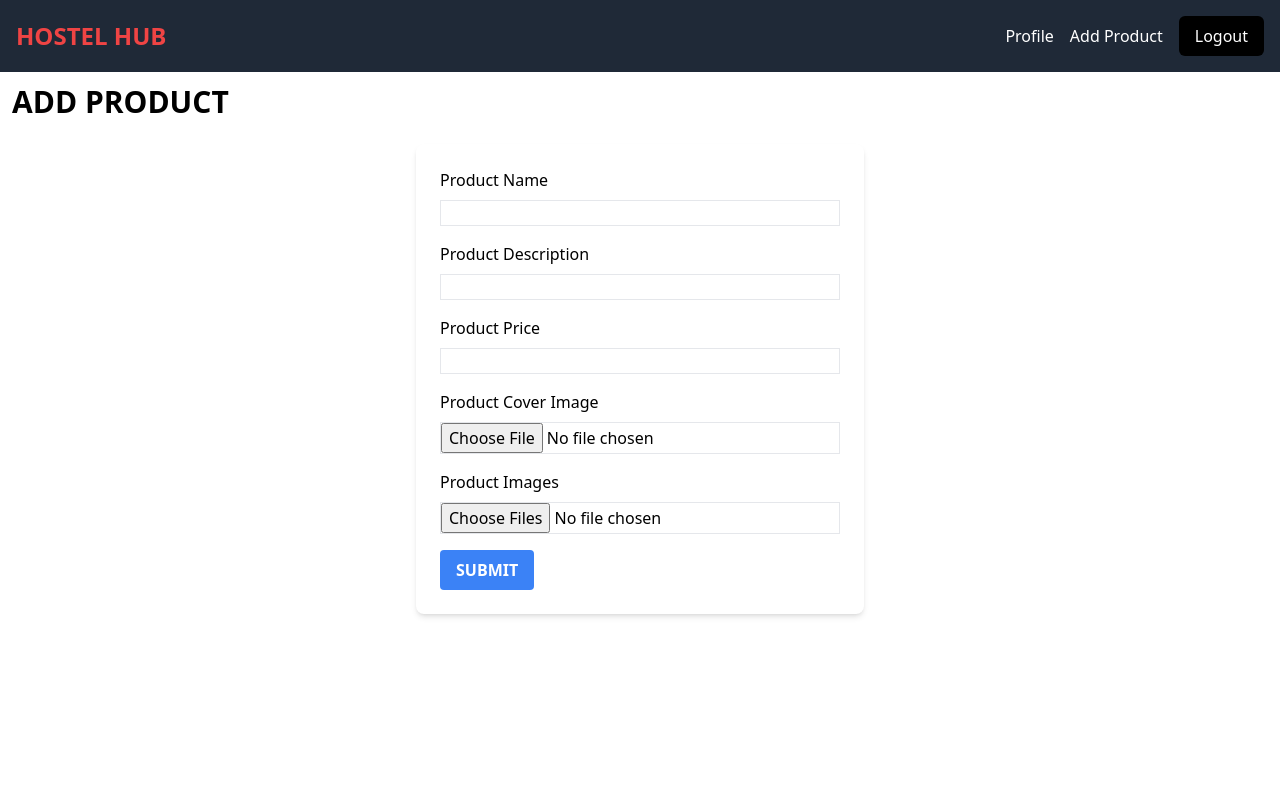
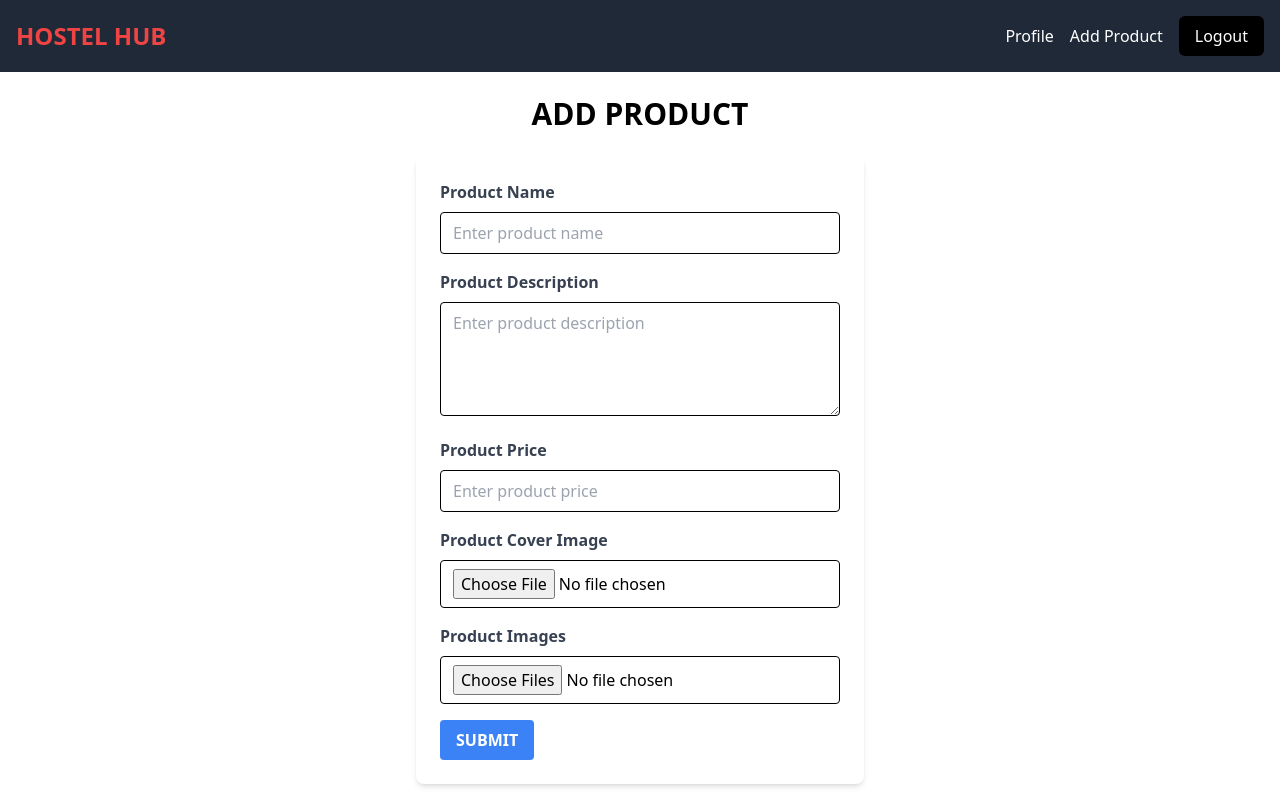
Before and after one commit to abhi9472/Hostel-Hub, a React (Vite) app: page /addproduct in a window 1280 px wide. Built offline with nearby package versions, Linux system fonts and the light colour scheme; sample sign-in values are in the browser's storage.

Commit message:
remove added

```diff
--- a/src/components/Navbar.jsx
+++ b/src/components/Navbar.jsx
@@ -40,18 +40,16 @@ export function NavBar(props) {
   const user = localStorage.getItem('user');
 
   return (
-    <div>
     <header className="bg-gray-800 p-4">
       <div className="container mx-auto flex justify-between items-center">
-      <a href="/" className="text-red-500 text-2xl font-bold">HOSTEL HUB</a>
+        <a href="/" className="text-red-500 text-2xl font-bold">HOSTEL HUB</a>
         <nav>
           <ul className="flex space-x-4 items-center">
-            {/* <li><a href="/" className="text-white hover:text-gray-300">Home</a></li> */}
             {user && (
               <>
                 <li><a href="/profile" className="text-white hover:text-gray-300">Profile</a></li>
                 <li><a href="/addproduct" className="text-white hover:text-gray-300">Add Product</a></li>
-                <li className="text-center">
+                <li className="relative">
                   <button onClick={handleLogout} className="bg-black text-white px-4 py-2 rounded-md hover:bg-gray-700">Logout</button>
                 </li>
               </>
@@ -66,8 +64,5 @@ export function NavBar(props) {
         </nav>
       </div>
     </header>
-  </div>
-
-  )
-
+  );
 }
--- a/src/components/ProductBox.jsx
+++ /dev/null
@@ -1,12 +0,0 @@
-import React from 'react'
-
-export const ProductBox = ({imgPath, title, cost, description}) => {
-  return (
-    <div className='product'>
-      <img src={imgPath}/>
-      <h3>{title}</h3>
-      <h4>{cost}</h4>
-      <p>{description}</p>
-    </div>
-  )
-}
--- a/src/pages/AddProduct.jsx
+++ b/src/pages/AddProduct.jsx
@@ -33,7 +33,7 @@ function AddProduct() {
                 headers: {
                     "Content-Type": "multipart/form-data",
                 },
-        withCredentials:true
+                withCredentials: true
             });
 
             console.log(response.data); // Handle response as needed
@@ -69,46 +69,50 @@ function AddProduct() {
         // Redirect user to login page if not logged in
         window.location.href = '/login';
     }
-
     return (
-    <div className="container mx-auto p-3">
-      <h2 className="text-3xl font-semibold mb-6">ADD PRODUCT</h2>
+        <div className="container mx-auto p-6">
+            <h2 className="text-3xl font-semibold mb-6 text-center">ADD PRODUCT</h2>
             <div className="max-w-md mx-auto bg-white shadow-md rounded-lg overflow-hidden p-6">
-        <label className="block mb-2">Product Name</label>
+                <div className="mb-4">
+                    <label className="block mb-2 text-gray-700 font-bold">Product Name</label>
                     <input
-          className="form-input border w-full mb-4"
+                        className="form-input border border-black w-full py-2 px-3 rounded focus:outline-none focus:border-blue-500"
                         type="text"
-          value={productName}
-          onChange={(e) => setProductName(e.target.value)}
+                        placeholder="Enter product name"
                     />
-        <label className="block mb-2">Product Description</label>
+                </div>
+                <div className="mb-4">
+                    <label className="block mb-2 text-gray-700 font-bold">Product Description</label>
+                    <textarea
+                        className="form-textarea border border-black w-full py-2 px-3 rounded focus:outline-none focus:border-blue-500"
+                        rows="4"
+                        placeholder="Enter product description"
+                    ></textarea>
+                </div>
+                <div className="mb-4">
+                    <label className="block mb-2 text-gray-700 font-bold">Product Price</label>
                     <input
-          className="form-input border w-full mb-4"
-          type="text"
-          value={description}
-          onChange={(e) => setDescription(e.target.value)}
+                        className="form-input border border-black w-full py-2 px-3 rounded focus:outline-none focus:border-blue-500"
+                        type="number"
+                        placeholder="Enter product price"
                     />
-        <label className="block mb-2">Product Price</label>
+                </div>
+                <div className="mb-4">
+                    <label className="block mb-2 text-gray-700 font-bold">Product Cover Image</label>
                     <input
-          className="form-input border w-full mb-4"
-          type="Number"
-          value={price}
-          onChange={(e) => setPrice(e.target.value)}
+                        className="form-input border border-black w-full py-2 px-3 rounded focus:outline-none focus:border-blue-500"
+                        type="file"
                     />
-        <label className="block mb-2">Product Cover Image</label>
+                </div>
+                <div className="mb-4">
+                    <label className="block mb-2 text-gray-700 font-bold">Product Images</label>
                     <input
-          className="form-input border w-full mb-4"
+                        className="form-input border border-black w-full py-2 px-3 rounded focus:outline-none focus:border-blue-500"
                         type="file"
-          onChange={handleCoverImageChange}
-        />
-        <label className="block mb-2">Product Images</label>
-        <input
-          className="form-input border w-full mb-4"
-          type="file"
-          onChange={handleProductImageChange}
                         multiple
                     />
-        <button onClick={handleApi} className="bg-blue-500 hover:bg-blue-600 text-white font-bold py-2 px-4 rounded">
+                </div>
+                <button className="bg-blue-500 hover:bg-blue-600 text-white font-bold py-2 px-4 rounded focus:outline-none focus:shadow-outline">
                     SUBMIT
                 </button>
             </div>
--- a/src/pages/Login.jsx
+++ b/src/pages/Login.jsx
@@ -92,9 +92,9 @@ function Login() {
     };
 
         return (
-        <div className="flex justify-center items-center h-screen">
-            <div className="w-full max-w-xs">
-                <form onSubmit={handleLogin} className="bg-white shadow-md rounded px-8 pt-6 pb-8 mb-4">
+            <div className="flex justify-center items-center h-screen bg-gray-200">
+                <div className="w-full max-w-xs border border-black rounded bg-white shadow-md p-8">
+                    <form onSubmit={handleLogin}>
                         <h2 className="text-2xl text-center mb-6">Login</h2>
                         {error && <p className="text-red-500 text-xs italic mb-2">{error}</p>}
                         <div className="mb-4">
@@ -137,4 +137,5 @@ function Login() {
         );
     }
 
+
     export default Login;
--- a/src/pages/ProductDetails.jsx
+++ b/src/pages/ProductDetails.jsx
@@ -49,23 +49,23 @@ function ProductDetailsComponent({ product, currentImageIndex, handleNextImage,
             {isImageModalOpen && (
                 <div className="fixed top-0 left-0 w-full h-full flex justify-center items-center z-50">
                     <div className="relative">
+                        <button
+                            className="absolute top-1/2 transform -translate-y-1/2 left-4 bg-black bg-opacity-50 text-white rounded-full w-10 h-10 flex justify-center items-center"
+                            onClick={handlePrevImage} // Use the provided handlePrevImage function
+                        >
+                            &lt;
+                        </button>
+                        <button
+                            className="absolute top-1/2 transform -translate-y-1/2 right-4 bg-black bg-opacity-50 text-white rounded-full w-10 h-10 flex justify-center items-center"
+                            onClick={handleNextImage} // Use the provided handleNextImage function
+                        >
+                            &gt;
+                        </button>
                         <img
                             src={product.productImgs[selectedImageIndex]}
                             alt={`Product Image ${selectedImageIndex + 1}`}
                             className="max-w-full max-h-full"
                         />
-                            <button
-                                className="absolute top-1/2 transform -translate-y-1/2 left-4 bg-black bg-opacity-50 text-white rounded-full w-10 h-10 flex justify-center items-center"
-                                onClick={handlePrevImage}
-                            >
-                                &lt;
-                            </button>
-                            <button
-                                className="absolute top-1/2 transform -translate-y-1/2 right-4 bg-black bg-opacity-50 text-white rounded-full w-10 h-10 flex justify-center items-center"
-                                onClick={handleNextImage}
-                            >
-                                &gt;
-                            </button>
                     </div>
                     <button
                         className="absolute top-4 right-4 bg-black bg-opacity-50 text-white rounded-full px-4 py-2"
@@ -87,6 +87,8 @@ function ProductDetailsComponent({ product, currentImageIndex, handleNextImage,
                             <p className="text-lg font-semibold mb-2">Uploader Details:</p>
                             <ul className="mb-4">
                                 <li>Username: {product.username}</li>
+                                {/* <li>Username: {product.name}</li> */}
+
                                 <li>Phone Number: {product.phoneNum}</li>
                                 <li>Hostel Name: {product.hostelName}</li>
                                 <li>UID: {product.uid}</li>
@@ -119,7 +121,7 @@ function withHistory(Component) {
 
         const fetchProductDetails = async (productId) => {
             try {
-                const response = await fetch(`https://cu-hostelhub-api.vercel.app/api/v1/product/get-product?id=${productId}`);
+                const response = await fetch(`http://localhost:8000/api/v1/product/get-product?id=${productId}`);
                 if (!response.ok) {
                     throw new Error('Failed to fetch product details');
                 }
@@ -139,7 +141,6 @@ function withHistory(Component) {
                 setIsLoggedIn(true); // Update isLoggedIn state if user is logged in
             }
         };
-
         const handleNextImage = () => {
             setCurrentImageIndex(prevIndex => (prevIndex + 1) % product.productImgs.length);
         };
@@ -149,9 +150,7 @@ function withHistory(Component) {
         };
 
         const handleBackButtonClick = () => {
-            if (history) {
-                history.goBack(); // Check if history is defined before calling goBack
-            }
+            history.goBack();
         };
 
         if (!product) {
```
Also changed, not shown: src/pages/Profile.jsx (+25 -6 lines). Lines whose indentation alone changed are shown as unchanged.
